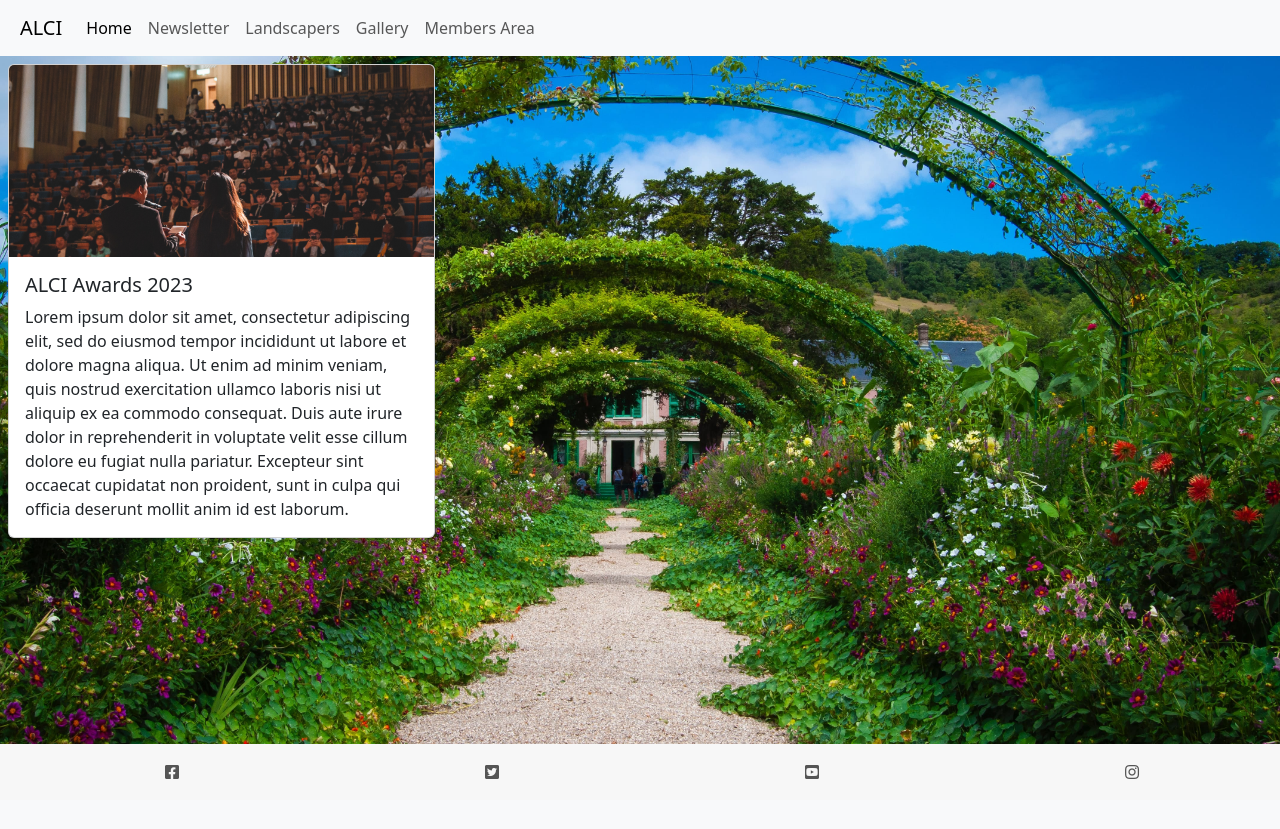
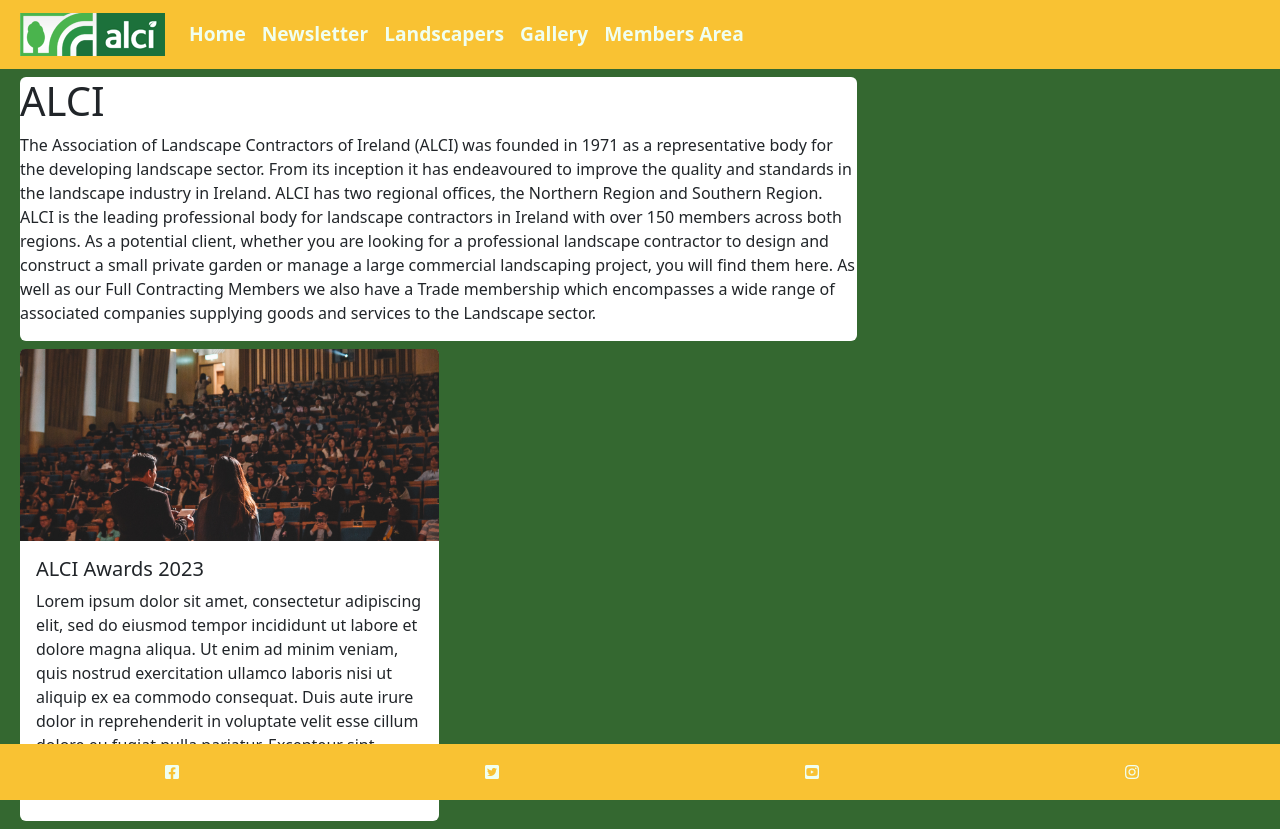
Before and after one commit to Gwgjnr/ALCI_Project, a Django app: page / in a window 1280 px wide. Before the commit the page ends 779 px from the top, so only its background shows below. Run offline with Django 4.2, Linux system fonts and the light colour scheme; some libraries are stand-ins or nearby versions.

Commit message:
added additional styling to navbar

```diff
--- a/homepage/templates/homepage/index.html
+++ b/homepage/templates/homepage/index.html
@@ -2,11 +2,45 @@
 {% load static %}
 
 {% block content %}
-<div class="card col-4 m-2">
-    <img src="../../../media/awards.jpg" class="card-img-top col-4" alt="Image of awards">
-    <div class="card-body">
-      <h5 class="card-title">ALCI Awards 2023</h5>
-      <p class="card-text">Lorem ipsum dolor sit amet, consectetur adipiscing elit, sed do eiusmod tempor incididunt ut labore et dolore magna aliqua. Ut enim ad minim veniam, quis nostrud exercitation ullamco laboris nisi ut aliquip ex ea commodo consequat. Duis aute irure dolor in reprehenderit in voluptate velit esse cillum dolore eu fugiat nulla pariatur. Excepteur sint occaecat cupidatat non proident, sunt in culpa qui officia deserunt mollit anim id est laborum.</p>
+<div class="background-container">
+  <div class="row m-0">
+    <div class="col">
+      <div class="card col-8 m-2">
+        <h1>
+          ALCI
+        </h1>
+        <p>
+          The Association of Landscape Contractors of Ireland (ALCI) was founded in 1971 as a representative body for
+          the developing landscape sector. From its inception it has endeavoured to improve the quality and standards in
+          the landscape industry in Ireland. ALCI has two regional offices, the Northern Region and Southern Region.
+
+          ALCI is the leading professional body for landscape contractors in Ireland with over 150 members across both
+          regions.
+
+          As a potential client, whether you are looking for a professional landscape contractor to design and construct
+          a small private garden or manage a large commercial landscaping project, you will find them here.
+
+          As well as our Full Contracting Members we also have a Trade membership which encompasses a wide range of
+          associated companies supplying goods and services to the Landscape sector.
+        </p>
+      </div>
+      <div class="card col-4 m-2">
+        <img src="../../../media/awards.jpg" class="card-img-top m-0 col-4" alt="Image of awards">
+        <div class="card-body">
+          <h5 class="card-title">ALCI Awards 2023</h5>
+          <p class="card-text">Lorem ipsum dolor sit amet, consectetur adipiscing elit, sed do eiusmod tempor incididunt
+            ut
+            labore et dolore magna aliqua. Ut enim ad minim veniam, quis nostrud exercitation ullamco laboris nisi ut
+            aliquip ex ea commodo consequat. Duis aute irure dolor in reprehenderit in voluptate velit esse cillum
+            dolore
+            eu
+            fugiat nulla pariatur. Excepteur sint occaecat cupidatat non proident, sunt in culpa qui officia deserunt
+            mollit
+            anim id est laborum.</p>
+        </div>
+      </div>
     </div>
   </div>
+</div>
+
 {% endblock %}
--- a/static/css/base.css
+++ b/static/css/base.css
@@ -3,29 +3,52 @@
     margin: 0;
     padding: 0;
     height: 100%;
-    background-image: url('../../media/background_sample.jpg');
+}
+
+a {
+    text-decoration: none !important;
+    color: honeydew;
+    cursor: pointer;
+    padding-left: 0.5rem;
+}
+
+body {
+    background-color: #346830;
+}
+
+footer {
+    height: 3.5rem;
+    background-color: #f9c233;
+    width: 100%;
+    position: absolute;
+    bottom: 0px;
+    color: honeydew;
+}
+
+.navbar-styles {
+    background-color: #f9c233 !important;
+}
+
+.nav-link-styling {
+    font-weight: 600;
+    font-size: larger;
+    color: honeydew;
+}
+
+.card-img-top {
+    max-height: 12rem;
+    object-fit: cover;
+}
+
+.background-container {
+    /* background-image: url('../../media/background_sample.jpg'); */
+
     background-position: center;
     background-repeat: no-repeat;
     background-size: cover;
 }
 
-a {
-    text-decoration: none !important;
-    color: #555;
-    cursor: pointer;
-    padding-left: 0.5rem;
+.card {
+    margin-top: 10%;
+    --bs-card-border-width: 0;
 }
-
-footer {
-    height: 3.5rem;
-    background-color: #f7f7f7;
-    width: 100%;
-    position: absolute;
-    bottom: 0px;
-}
-
-.card-img-top {
-    max-height: 12rem;
-    object-fit: cover;
-
-}
--- a/templates/base.html
+++ b/templates/base.html
@@ -26,9 +26,11 @@
 </head>
 
 <body>
-    <nav class="navbar navbar-expand-lg bg-body-tertiary">
+    <nav class="navbar navbar-expand-lg bg-body-tertiary navbar-styles">
         <div class="container-fluid">
-            <a class="navbar-brand" href="#">ALCI</a>
+            <a class="navbar-brand" href="#">
+                <img src="../media/alci_logo.PNG" alt="ALCI Logo">
+            </a>
             <button class="navbar-toggler" type="button" data-bs-toggle="collapse" data-bs-target="#navbarNav"
                 aria-controls="navbarNav" aria-expanded="false" aria-label="Toggle navigation">
                 <span class="navbar-toggler-icon"></span>
@@ -36,19 +38,19 @@
             <div class="collapse navbar-collapse" id="navbarNav">
                 <ul class="navbar-nav">
                     <li class="nav-item">
-                        <a class="nav-link active" aria-current="page" href="#">Home</a>
+                        <a class="nav-link nav-link-styling" aria-current="page" href="#">Home</a>
                     </li>
                     <li class="nav-item">
-                        <a class="nav-link" href="#">Newsletter</a>
+                        <a class="nav-link nav-link-styling" href="#">Newsletter</a>
                     </li>
                     <li class="nav-item">
-                        <a class="nav-link" href="#">Landscapers</a>
+                        <a class="nav-link nav-link-styling" href="#">Landscapers</a>
                     </li>
                     <li class="nav-item">
-                        <a class="nav-link" href="#">Gallery</a>
+                        <a class="nav-link nav-link-styling" href="#">Gallery</a>
                     </li>
                     <li class="nav-item">
-                        <a class="nav-link" href="#">Members Area</a>
+                        <a class="nav-link nav-link-styling" href="#">Members Area</a>
                     </li>
 
                 </ul>
```
Also changed, not shown: media/alci_logo.PNG (added), media/knott-private-garden-under-10k.jpg (added).
